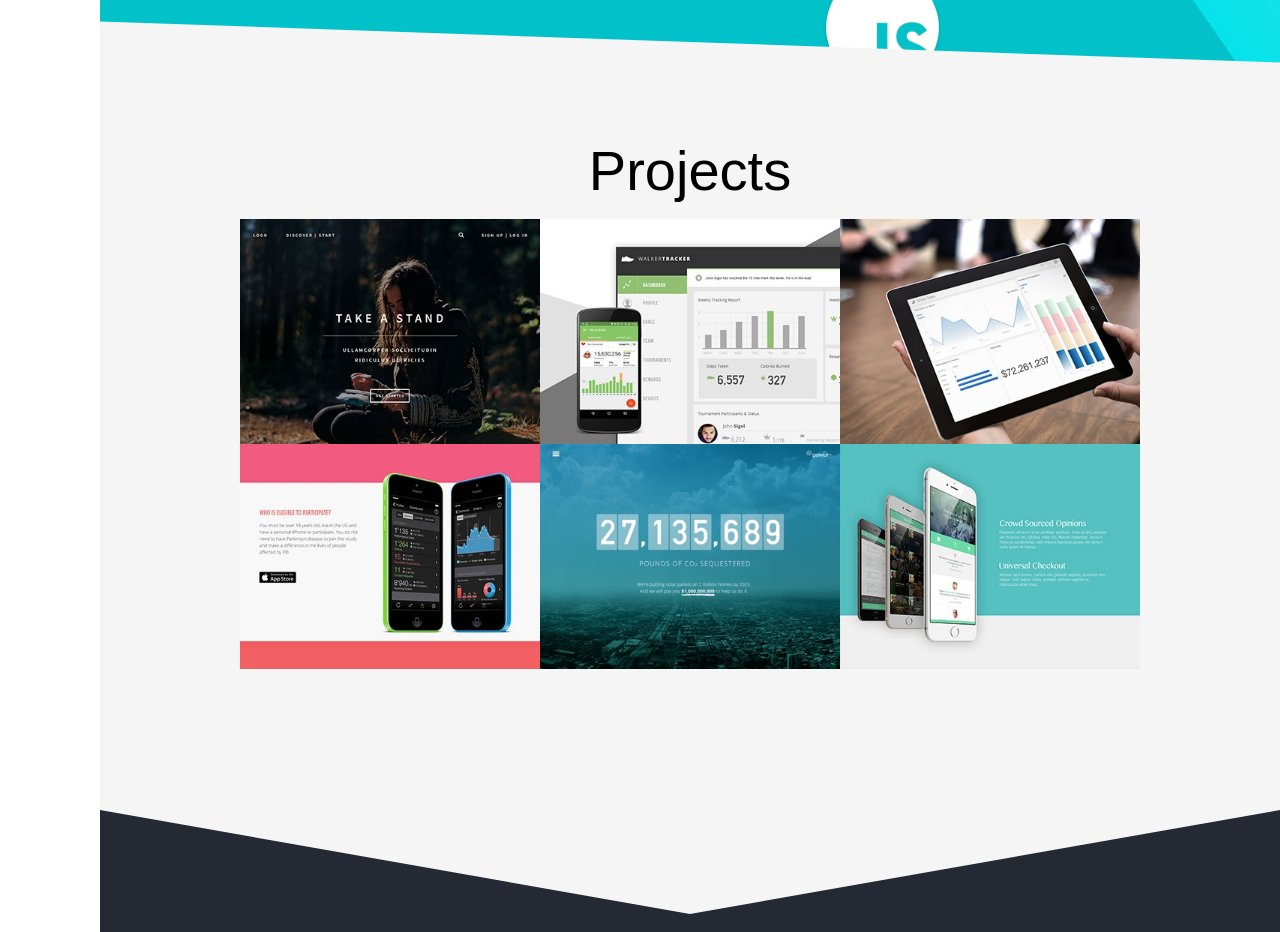
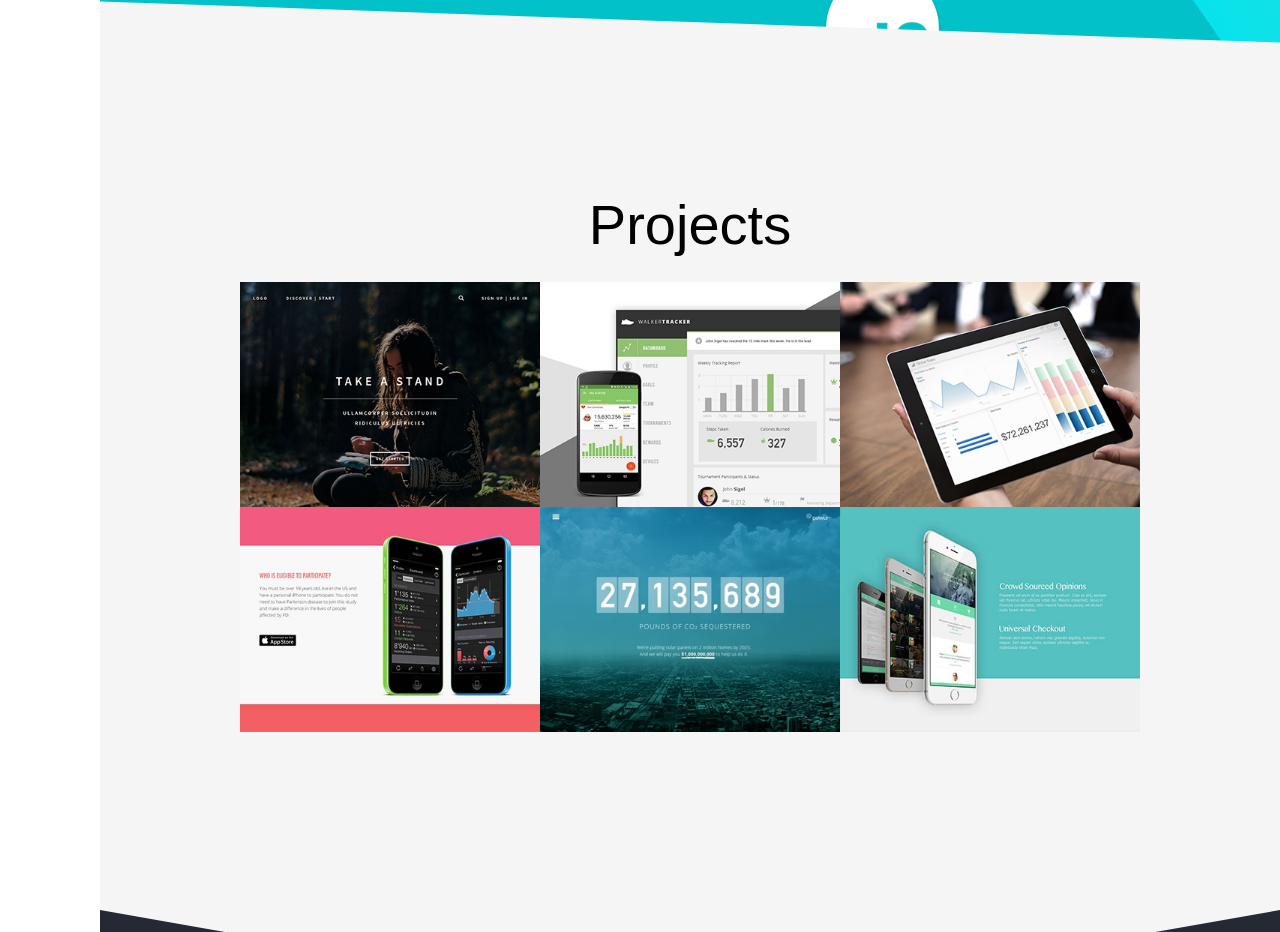
Before and after one commit to tonynguyen111997/portfolio, a React (Create React App) app: page / in a window 1280 px wide. Shown: the part 2080-3012 px from the top of the page. Built offline with nearby package versions, Linux system fonts and the light colour scheme.

Commit message:
Finish initial animations for project section

```diff
--- /dev/null
+++ b/src/App/components/sections/Projects/ProjectHeader/ProjectHeader.js
@@ -0,0 +1,20 @@
+import React from 'react';
+
+const ProjectHeader = (props) => {
+	const { initHeader } = props;
+
+	return (
+		<div className="project-header">
+			<h2 ref={h2 => initHeader(h2)}>P</h2>
+			<h2 ref={h2 => initHeader(h2)}>r</h2>
+			<h2 ref={h2 => initHeader(h2)}>o</h2>
+			<h2 ref={h2 => initHeader(h2)}>j</h2>
+			<h2 ref={h2 => initHeader(h2)}>e</h2>
+			<h2 ref={h2 => initHeader(h2)}>c</h2>
+			<h2 ref={h2 => initHeader(h2)}>t</h2>
+			<h2 ref={h2 => initHeader(h2)}>s</h2>
+		</div>
+	);
+}
+
+export default ProjectHeader;
--- a/src/App/components/sections/Projects/Projects.js
+++ b/src/App/components/sections/Projects/Projects.js
@@ -1,15 +1,58 @@
-import React from 'react';
+import React, { Component } from 'react';
+
+//anims
+import { wordFadeIn } from '../../../../util/anims/wordFadeIn';
+
+//utils
+import { isElementInViewport } from '../../../../util/util';
 
 //components
 import ProjectsList from './ProjectsList/ProjectsList';
+import ProjectHeader from './ProjectHeader/ProjectHeader';
 
-const Projects = () => {
+class Projects extends Component{
+	constructor(){
+		super();
+
+		//declare animation variable
+		this.headerAnim = null;
+		this.projectRowOneAnim = null;
+		this.projectRowTwoAnim = null;
+
+		//array of projects
+		this.header = [];
+		this.projectRowOne = [];
+		this.projectRowTwo = [];
+	}
+
+	initElem = (elemList, elem) => {
+		elemList.unshift(elem);
+	}
+
+	componentDidMount(){
+		this.headerAnim = new wordFadeIn(this.header, 75);
+		this.projectRowOneAnim = new wordFadeIn(this.projectRowOne, 225);
+		this.projectRowTwoAnim = new wordFadeIn(this.projectRowTwo, 225);
+
+		window.addEventListener('scroll', () => {
+			if(isElementInViewport('projects')){
+				this.headerAnim.initFadeAnim();
+				this.projectRowOneAnim.initFadeAnim();
+				this.projectRowTwoAnim.initFadeAnim();
+			}
+		})
+	}
+
+	render(){
 		return (
-		<div className="projects">
+			<div id="projects" className="projects">
 				<div className="projects-top"></div> {/* projects-top & projects-bottom is for layout*/}
 				<div className="projects-body">
-				<h2>Projects</h2>
-				<ProjectsList />
+					<ProjectHeader initHeader={(elem) => this.initElem(this.header, elem)} />
+					<ProjectsList initProject={[
+							((elem) => this.initElem(this.projectRowOne, elem)),
+							((elem) => this.initElem(this.projectRowTwo, elem))
+						]}/>
 				</div>
 				<div className="projects-bottom">
 					<div className="projects-bottom-left">a</div>
@@ -18,5 +61,6 @@ const Projects = () => {
 			</div>
 		);
 	}
+}
 
 export default Projects;
--- a/src/App/components/sections/Projects/ProjectsList/ProjectItem/ProjectItem.js
+++ b/src/App/components/sections/Projects/ProjectsList/ProjectItem/ProjectItem.js
@@ -1,9 +1,9 @@
 import React from 'react';
 
 const ProjectItem = (props) => {
-	const { projectImg, projectImgDesc } = props;
+	const { projectImg, projectImgDesc, initProject } = props;
 	return (
-		<div className="project-item">
+		<div className="project-item" ref={div => initProject(div)}>
 			<img src={projectImg} alt={projectImgDesc} />
 		</div>
 	);
--- a/src/App/components/sections/Projects/ProjectsList/ProjectsList.js
+++ b/src/App/components/sections/Projects/ProjectsList/ProjectsList.js
@@ -11,28 +11,40 @@ import phones from '../assets/phones.jpg';
 //components
 import ProjectItem from './ProjectItem/ProjectItem';
 
-const ProjectsList = () => {
+const ProjectsList = (props) => {
+	const { initProject } = props;
+
 	return (
-		<ul className="projects-list">
-			<li>
-				<ProjectItem projectImg={takeStand} projectImgDesc={'take-stand project'}/>
-			</li>
-			<li>
-				<ProjectItem projectImg={stats} projectImgDesc={'stats project'}/>
-			</li>
-			<li>
-				<ProjectItem projectImg={tablet} proejctImgDesc={'tablet project'}/>
-			</li>
-			<li>
-				<ProjectItem projectImg={twoPhones} projectImgDesc={'twoPhones project'}/>
-			</li>
-			<li>
-				<ProjectItem projectImg={numbers} projectImgDesc={'numbers project'}/>
-			</li>
-			<li>
-				<ProjectItem projectImg={phones} projectImgDesc={'phones project'}/>
-			</li>
-		</ul>
+		<div className="projects-list">
+			<div className="projects-row">
+				<ProjectItem
+					initProject={initProject[0]}
+					projectImg={takeStand}
+					projectImgDesc={'take-stand project'}/>
+				<ProjectItem
+					initProject={initProject[0]}
+					projectImg={stats}
+					projectImgDesc={'stats project'}/>
+				<ProjectItem
+					initProject={initProject[0]}
+					projectImg={tablet}
+					proejctImgDesc={'tablet project'}/>
+			</div>
+			<div className="projects-row">
+				<ProjectItem
+					initProject={initProject[1]}
+					projectImg={twoPhones}
+					projectImgDesc={'twoPhones project'}/>
+				<ProjectItem
+					initProject={initProject[1]}
+					projectImg={numbers}
+					projectImgDesc={'numbers project'}/>
+				<ProjectItem
+					initProject={initProject[1]}
+					projectImg={phones}
+					projectImgDesc={'phones project'}/>
+			</div>
+		</div>
 	);
 }
 
--- a/src/App/components/sections/Skills/Skills.js
+++ b/src/App/components/sections/Skills/Skills.js
@@ -45,9 +45,9 @@ class Skills extends Component{
 
 	componentDidMount(){
 		this.headerAnim = new wordFadeIn(this.header, 75);
-		this.iconColOneAnim = new wordFadeIn(this.iconColOne, 75);
-		this.iconColTwoAnim = new wordFadeIn(this.iconColTwo, 75);
-		this.iconColThreeAnim = new wordFadeIn(this.iconColThree, 75);
+		this.iconColOneAnim = new wordFadeIn(this.iconColOne, 50);
+		this.iconColTwoAnim = new wordFadeIn(this.iconColTwo, 50);
+		this.iconColThreeAnim = new wordFadeIn(this.iconColThree, 50);
 
 		window.addEventListener('scroll', this.scrollFunc);
 	}
--- /dev/null
+++ b/src/sass/components/projects/_project-header.scss
@@ -0,0 +1,11 @@
+.project-header{
+	display: flex;
+	overflow: hidden;
+	margin-bottom: 25px;
+
+	h2{
+		position: relative;
+		top: -75px;
+		transition: none;
+	}
+}
--- a/src/sass/components/projects/_project-item.scss
+++ b/src/sass/components/projects/_project-item.scss
@@ -1,5 +1,8 @@
 .project-item{
+	position: relative;
 	height: 225px;
+	top: -225px;
+	transition: none;
 
 	img{
 		width: 300px;
--- a/src/sass/components/projects/_projects-list.scss
+++ b/src/sass/components/projects/_projects-list.scss
@@ -1,10 +1,13 @@
 .projects-list{
 	display: flex;
-	list-style: none;
 	width: 900px;
-	flex-wrap: wrap;
+	flex-direction: column;
+	justify-content: center;
+	align-items: center;
 
-	li{
-		// display: inline;
+	.projects-row{
+		display: flex;
+		overflow: hidden;
+		position: relative;
 	}
 }
--- a/src/sass/components/skills/_skills-icon.scss
+++ b/src/sass/components/skills/_skills-icon.scss
@@ -1,6 +1,6 @@
 .skills-icon-container{
 	position: relative;
-	top: -100px;
+	top: -75px;
 	opacity: 0;
 	transition: none;
 
--- a/src/sass/layout/_projects.scss
+++ b/src/sass/layout/_projects.scss
@@ -1,5 +1,4 @@
 .projects{
-	// margin-top: 12%;
 	width: 100%;
 	position: relative;
 	z-index: 4;
@@ -17,7 +16,7 @@
 	}
 
 	.projects-body{
-		height: 500px;
+		height: 600px;
 		width: 100%;
 		background: $gray-light;
 		display: flex;
--- a/src/sass/main.scss
+++ b/src/sass/main.scss
@@ -26,6 +26,7 @@
 @import './components/skills/skills-header';
 @import './components/skills/skills-icon-list';
 @import './components/skills/skills-icon';
+@import './components/projects/project-header';
 @import './components/projects/projects-list';
 @import './components/projects/project-item';
 
```
Lines whose indentation alone changed are shown as unchanged.
